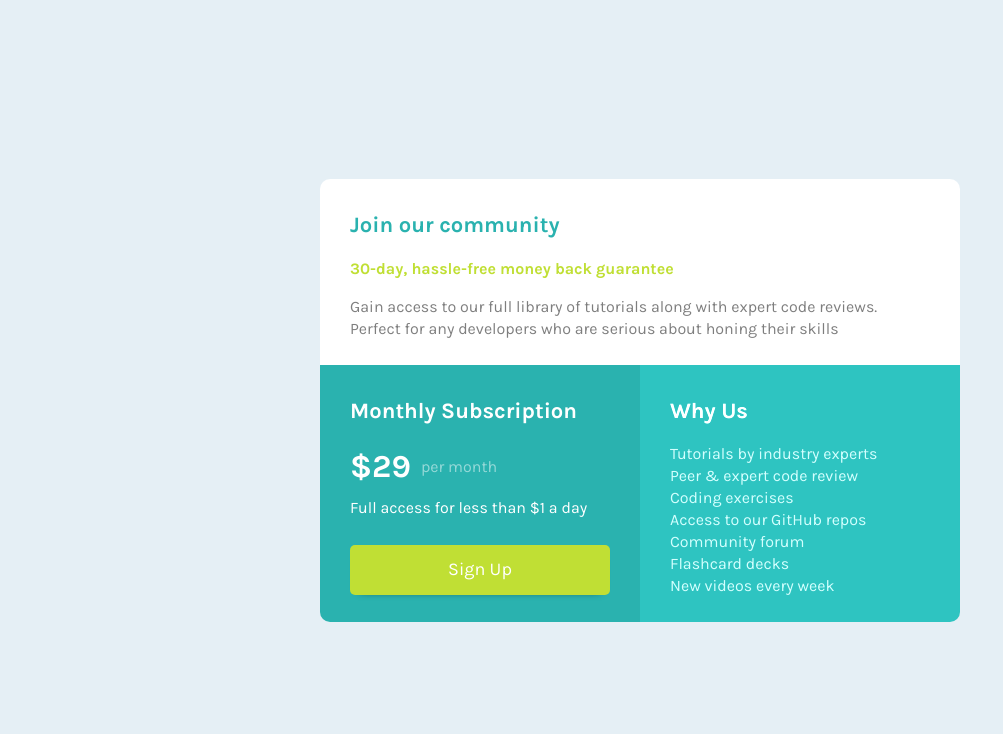
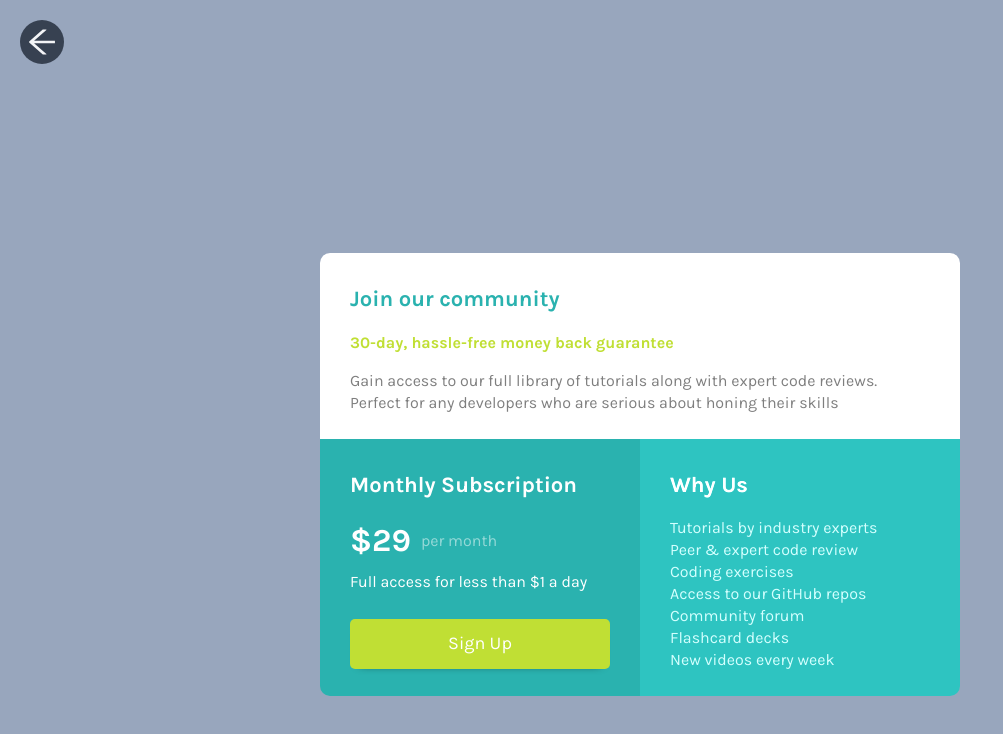
Before and after one commit to auto200/design-implementations, a Next.js app in the folder components/: page /single-price-grid in a window 1280 px wide. Shown: the top 734 px of the page, without its empty margins (0-1003 px from the left). Built offline with nearby package versions, Linux system fonts and the light colour scheme.

Commit message:
Use css modules

```diff
--- a/components/pages/single-price-grid/index.tsx
+++ b/components/pages/single-price-grid/index.tsx
@@ -1,67 +1,83 @@
+import ComponentLayout from "components/ComponentLayout";
 import Head from "next/head";
+import styles from "./styles.module.css";
 
 const SinglePriceGrid = () => {
   return (
     <>
       <Head>
         <title>Single Price Grid</title>
-        <link rel="stylesheet" href="single-price-grid.css" />
       </Head>
-      <div className="card">
-        <div className="card__section card__firstSection">
-          <p className="card__section__header card__firstSection__header--cyan">
+      <ComponentLayout bgColor="hsl(218, 22%, 67%)">
+        <div className={styles.card}>
+          <div
+            className={`${styles.card__section} ${styles.card__firstSection}`}
+          >
+            <p
+              className={`${styles.card__section__header} ${styles["card__firstSection__header--cyan"]}`}
+            >
               Join our community
             </p>
-          <p className="card__firstSection__text">
+            <p className={styles.card__firstSection__text}>
               30-day, hassle-free money back guarantee
             </p>
-          <p className="card__firstSection__subtext">
-            Gain access to our full library of tutorials along with expert code
-            reviews. Perfect for any developers who are serious about honing
-            their skills
+            <p className={styles.card__firstSection__subtext}>
+              Gain access to our full library of tutorials along with expert
+              code reviews. Perfect for any developers who are serious about
+              honing their skills
             </p>
           </div>
-        <div className="side_by_sider">
-          <div className="card__section card__secondSection">
-            <p className="card__section__header">Monthly Subscription</p>
-            <div className="card__secondSection__price">
-              <p className="card__secondSection__price__label">$29</p>
-              <span className="card__secondSection__price__tag">per month</span>
+          <div className={styles.side_by_sider}>
+            <div
+              className={`${styles.card__section} ${styles.card__secondSection}`}
+            >
+              <p className={styles.card__section__header}>
+                Monthly Subscription
+              </p>
+              <div className={styles.card__secondSection__price}>
+                <p className={`${styles.card__secondSection__price__label}`}>
+                  $29
+                </p>
+                <span className={styles.card__secondSection__price__tag}>
+                  per month
+                </span>
               </div>
-            <p className="card__secondSection__subtext">
+              <p className={styles.card__secondSection__subtext}>
                 Full access for less than $1 a day
               </p>
-            <button className="signup-btn">Sign Up</button>
+              <button className={styles["signup-btn"]}>Sign Up</button>
             </div>
-
-          <div className="card__section card__thirdSection">
-            <h1 className="card__section__header">Why Us</h1>
-            <ul className="card__thirdSection__list">
-              <li className="card__thirdSection__list__item">
+            <div
+              className={`${styles.card__section} ${styles.card__thirdSection}`}
+            >
+              <h1 className={styles.card__section__header}>Why Us</h1>
+              <ul className={styles.card__thirdSection__list}>
+                <li className={styles.card__thirdSection__list__item}>
                   Tutorials by industry experts
                 </li>
-              <li className="card__thirdSection__list__item">
+                <li className={styles.card__thirdSection__list__item}>
                   Peer & expert code review
                 </li>
-              <li className="card__thirdSection__list__item">
+                <li className={styles.card__thirdSection__list__item}>
                   Coding exercises
                 </li>
-              <li className="card__thirdSection__list__item">
+                <li className={styles.card__thirdSection__list__item}>
                   Access to our GitHub repos
                 </li>
-              <li className="card__thirdSection__list__item">
+                <li className={styles.card__thirdSection__list__item}>
                   Community forum
                 </li>
-              <li className="card__thirdSection__list__item">
+                <li className={styles.card__thirdSection__list__item}>
                   Flashcard decks
                 </li>
-              <li className="card__thirdSection__list__item">
+                <li className={styles.card__thirdSection__list__item}>
                   New videos every week
                 </li>
               </ul>
             </div>
           </div>
         </div>
+      </ComponentLayout>
     </>
   );
 };
--- a/components/public/single-price-grid.css
+++ b/components/pages/single-price-grid/styles.module.css
@@ -1,32 +1,13 @@
 @import url("https://fonts.googleapis.com/css2?family=Karla:wght@400;700&display=swap");
 
-*,
-*::before,
-*::after {
-  margin: 0;
-  padding: 0;
-  box-sizing: border-box;
-}
-
-:root {
+.card {
   --cyan: hsl(179, 62%, 43%);
   --brightYellow: hsl(71, 73%, 54%);
   --lightGray: hsl(204, 43%, 93%);
   --grayishBlue: hsl(218, 22%, 67%);
-}
 
-body {
+  max-width: 640px;
   font-family: "Karla", "Arial", "Courier New", Courier, monospace;
-  min-height: 100vh;
-  display: flex;
-  align-items: center;
-  justify-content: center;
-  background-color: var(--lightGray);
-}
-
-.card {
-  max-width: 640px;
-  border: 15px;
 }
 .card__section {
   padding: 15px 30px 25px 30px;
@@ -89,7 +70,7 @@ body {
   line-height: 22px;
 }
 
-@media screen and (min-width: 375px) {
+@media screen and (min-width: 640px) {
   .card {
     border-radius: 10px;
     overflow: hidden;
```
Lines whose indentation alone changed are shown as unchanged.
